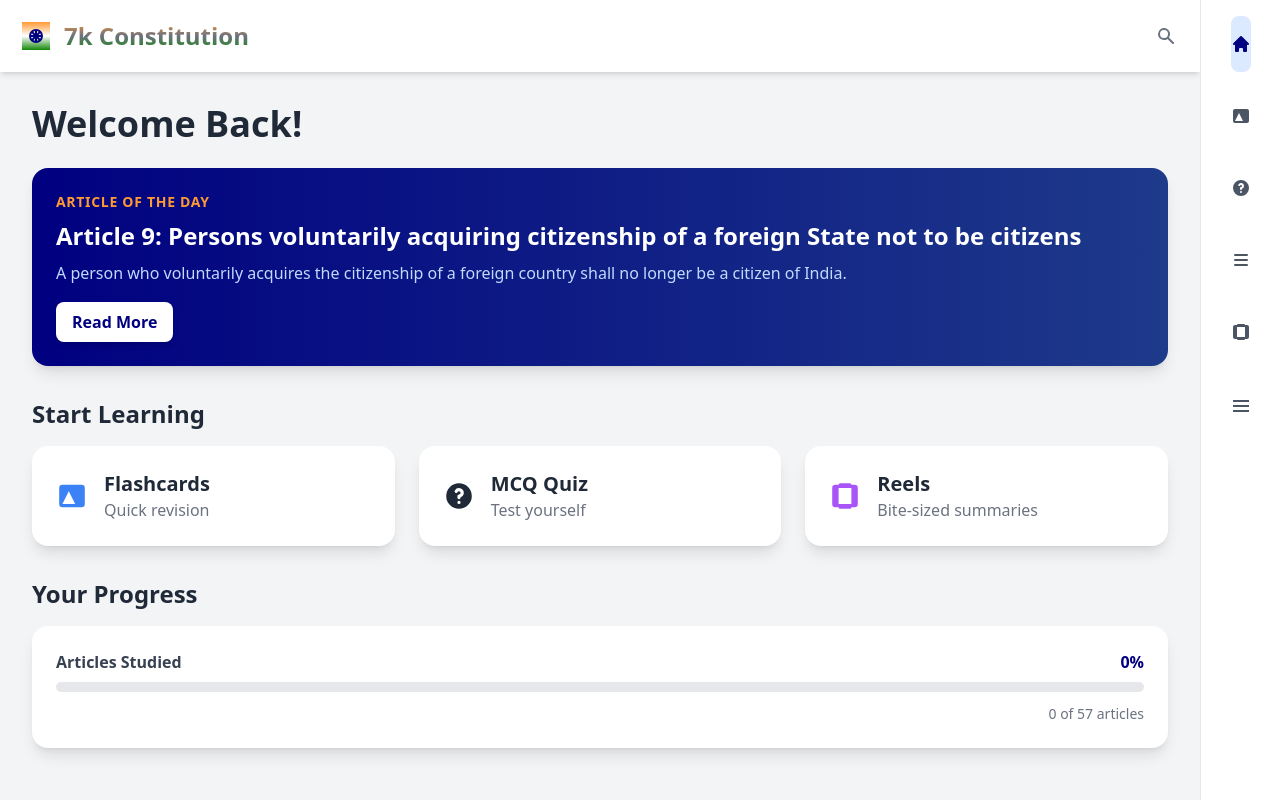
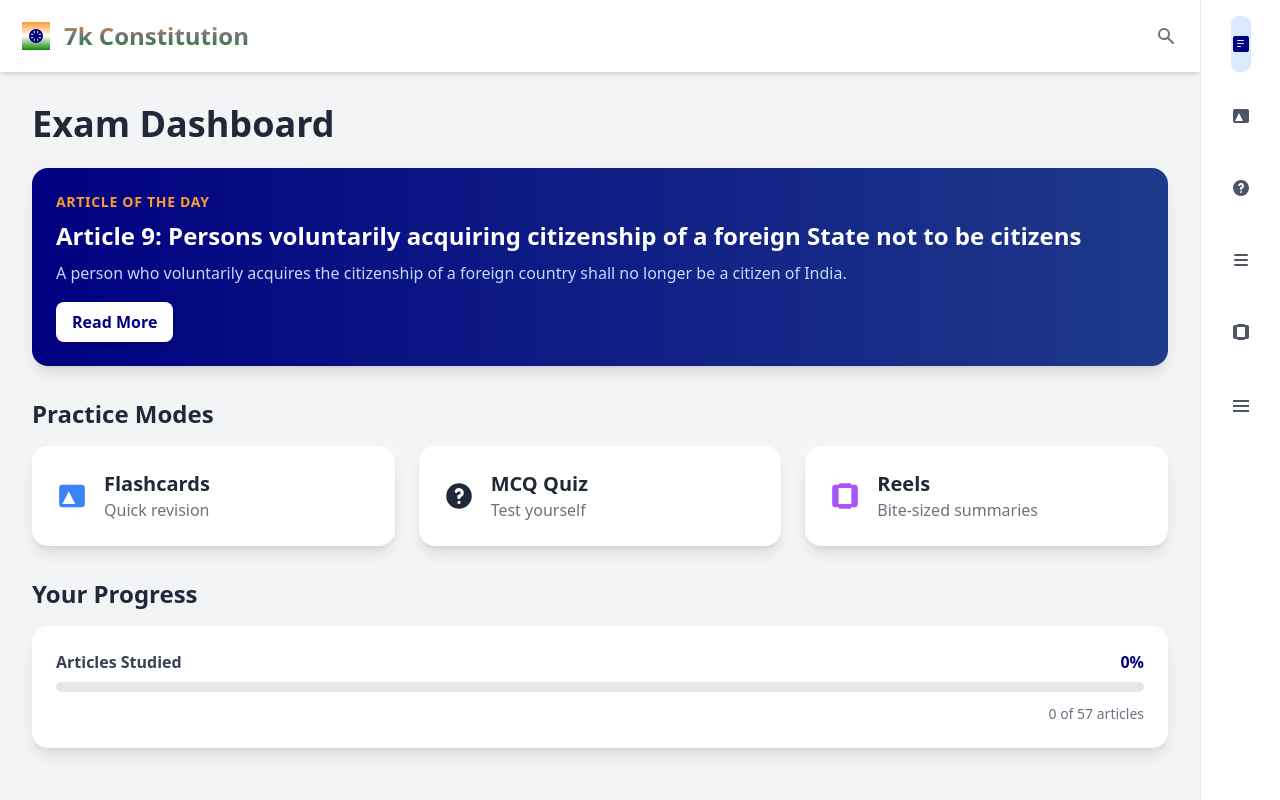
Before and after one commit to kunu2009/7k-constitution, a React (Vite) app: page / in a window 1280 px wide. Shown: the top 800 px of the page. Built offline with nearby package versions, Linux system fonts and the light colour scheme.

Commit message:
feat: Rename Home to Exam dashboard
Updates the application's home page title and navigation label from "Home" to "Exam Dashboard" to better reflect its purpose as a central hub for practice modes and article of the day. Introduces a new `ExamIcon` for the navigation.

```diff
--- a/components/Home.tsx
+++ b/components/Home.tsx
@@ -1,4 +1,3 @@
-
 import React, { useMemo } from 'react';
 import { Article, LearningMode, UserData } from '../types';
 import { CONSTITUTION_ARTICLES } from '../constants/articles';
@@ -33,7 +32,7 @@ const Home: React.FC<HomeProps> = ({ setMode, onSelectArticle, userData, totalAr
     <div className="flex flex-col h-full p-4 sm:p-6 lg:p-8 bg-gray-100 dark:bg-gray-900 overflow-y-auto">
       <div className="max-w-7xl mx-auto w-full">
         <h1 className="text-3xl sm:text-4xl font-bold text-gray-800 dark:text-white mb-6">
-          Welcome Back!
+          Exam Dashboard
         </h1>
 
         {/* Article of the Day */}
@@ -49,9 +48,9 @@ const Home: React.FC<HomeProps> = ({ setMode, onSelectArticle, userData, totalAr
             </button>
         </div>
 
-        {/* Quick Start */}
+        {/* Practice Modes */}
         <div className="mb-8">
-            <h2 className="text-2xl font-bold text-gray-800 dark:text-white mb-4">Start Learning</h2>
+            <h2 className="text-2xl font-bold text-gray-800 dark:text-white mb-4">Practice Modes</h2>
             <div className="grid grid-cols-1 md:grid-cols-3 gap-6">
                 <QuickStartCard
                     title="Flashcards"
--- a/components/Navigation.tsx
+++ b/components/Navigation.tsx
@@ -1,7 +1,6 @@
-
 import React from 'react';
 import { LearningMode } from '../types';
-import { HomeIcon, CardIcon, QuestionIcon, ReelsIcon, ProgressIcon, ListIcon } from '../constants/icons';
+import { ExamIcon, CardIcon, QuestionIcon, ReelsIcon, ProgressIcon, ListIcon } from '../constants/icons';
 
 interface NavigationProps {
   activeMode: LearningMode;
@@ -34,7 +33,7 @@ const NavButton: React.FC<{
 };
 
 const NAV_ITEMS = [
-    { mode: LearningMode.Home, label: 'Home', icon: <HomeIcon /> },
+    { mode: LearningMode.Home, label: 'Exam', icon: <ExamIcon /> },
     { mode: LearningMode.Flashcards, label: 'Flashcards', icon: <CardIcon /> },
     { mode: LearningMode.MCQ, label: 'MCQ', icon: <QuestionIcon /> },
     { mode: LearningMode.List, label: 'Browse', icon: <ListIcon /> },
--- a/constants/icons.tsx
+++ b/constants/icons.tsx
@@ -1,4 +1,3 @@
-
 import React from 'react';
 
 export const AppLogo = () => (
@@ -19,6 +18,11 @@ export const AppLogo = () => (
   </svg>
 );
 
+export const ExamIcon = () => (
+  <svg xmlns="http://www.w3.org/2000/svg" className="h-5 w-5" viewBox="0 0 20 20" fill="currentColor">
+    <path fillRule="evenodd" d="M4 2a2 2 0 00-2 2v12a2 2 0 002 2h12a2 2 0 002-2V4a2 2 0 00-2-2H4zm2.5 4a.5.5 0 000 1h6a.5.5 0 000-1h-6zM6.5 9a.5.5 0 000 1h6a.5.5 0 000-1h-6zM6.5 12a.5.5 0 000 1h3a.5.5 0 000-1h-3z" clipRule="evenodd" />
+  </svg>
+);
 
 export const HomeIcon = () => (
   <svg xmlns="http://www.w3.org/2000/svg" className="h-5 w-5" viewBox="0 0 20 20" fill="currentColor">
```
